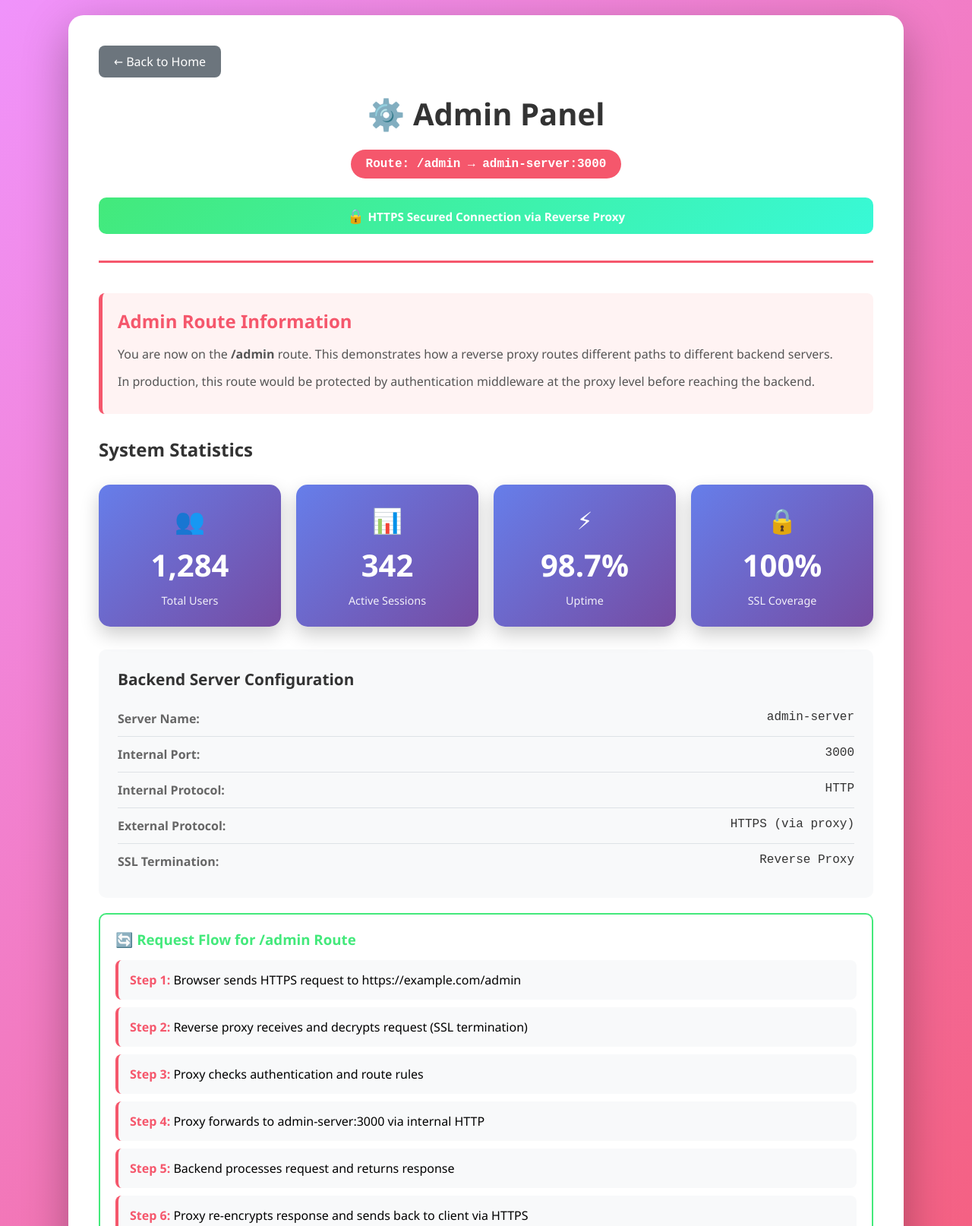
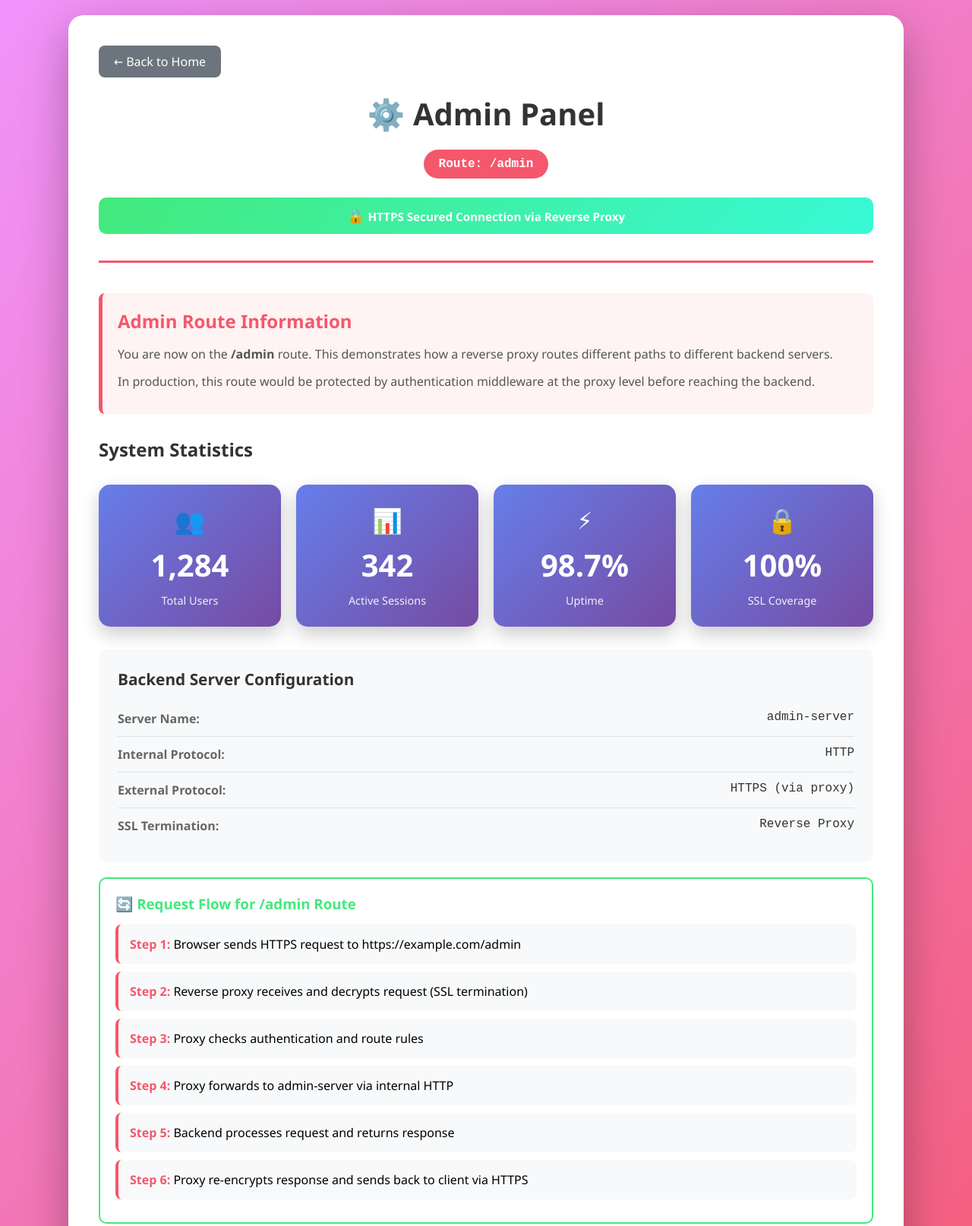
Before and after one commit to mohanDevOps-arch/SSL-demo, a plain HTML site: page admin.html in a window 1280 px wide. Shown: the top 1614 px of the page at 76% size. Drawn offline with Linux system fonts and the light colour scheme.

Commit message:
admin page is updated

```diff
--- a/admin.html
+++ b/admin.html
@@ -223,7 +223,7 @@
 
         <div class="header">
             <h1>⚙️ Admin Panel</h1>
-            <div class="route-badge">Route: /admin → admin-server:3000</div>
+            <div class="route-badge">Route: /admin </div>
             <div class="ssl-indicator">HTTPS Secured Connection via Reverse Proxy</div>
         </div>
 
@@ -264,10 +264,6 @@
                 <span class="detail-value">admin-server</span>
             </div>
             <div class="detail-row">
-                <span class="detail-label">Internal Port:</span>
-                <span class="detail-value">3000</span>
-            </div>
-            <div class="detail-row">
                 <span class="detail-label">Internal Protocol:</span>
                 <span class="detail-value">HTTP</span>
             </div>
@@ -293,7 +289,7 @@
                 <strong>Step 3:</strong> Proxy checks authentication and route rules
             </div>
             <div class="flow-step">
-                <strong>Step 4:</strong> Proxy forwards to admin-server:3000 via internal HTTP
+                <strong>Step 4:</strong> Proxy forwards to admin-server via internal HTTP
             </div>
             <div class="flow-step">
                 <strong>Step 5:</strong> Backend processes request and returns response
@@ -321,4 +317,5 @@
         </div>
     </div>
 </body>
+
 </html>
```
